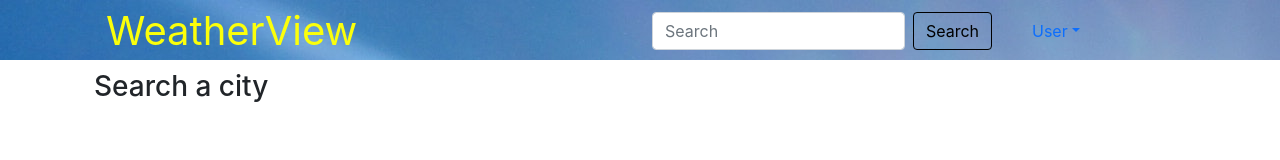
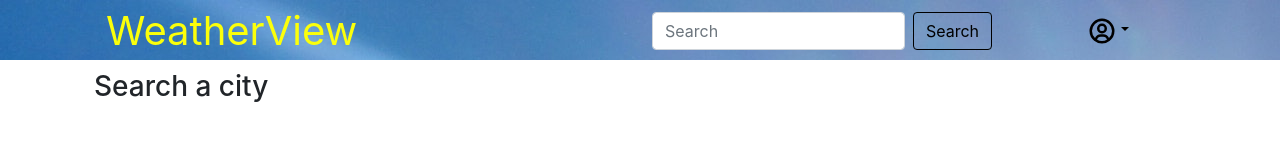
Before and after one commit to algmoreno/weatherview-react, a React (Create React App) app: page / in a window 1280 px wide. Shown: the top 160 px of the page. Built offline with nearby package versions, Linux system fonts and the light colour scheme; no server answers.

Commit message:
login/signup icon

```diff
--- a/package.json
+++ b/package.json
@@ -10,6 +10,7 @@
     "react": "^17.0.2",
     "react-bootstrap": "^2.0.0-rc.0",
     "react-dom": "^17.0.2",
+    "react-icons": "^4.3.1",
     "react-router-dom": "^5.3.0",
     "react-scripts": "4.0.3",
     "web-vitals": "^1.1.2"
--- a/src/components/Header/index.js
+++ b/src/components/Header/index.js
@@ -8,6 +8,7 @@ import Form from 'react-bootstrap/Form';
 import FormControl from 'react-bootstrap/FormControl';
 import Button from 'react-bootstrap/Button';
 import Container from 'react-bootstrap/Container';
+import { BiUserCircle } from 'react-icons/bi';
 import sunny from '../../assets/images/sunny.jpg';
 
 function Header() {
@@ -60,12 +61,10 @@ function Header() {
           </Form>
         </div>
         <div className='col-2'>
-          <NavDropdown title="User" id="navbarScrollingDropdown">
+          <NavDropdown className='user-dropdown' title= {<BiUserCircle className='user-icon' />} id="navbarScrollingDropdown">
             <NavDropdown.Item href="/signin">Sign In</NavDropdown.Item>
             <NavDropdown.Divider />
             <NavDropdown.Item href="/signup">Create Account</NavDropdown.Item>
-
-
           </NavDropdown>
         </div>
       </Container>
--- a/src/components/Header2/index.js
+++ b/src/components/Header2/index.js
@@ -8,6 +8,7 @@ import Form from 'react-bootstrap/Form';
 import FormControl from 'react-bootstrap/FormControl';
 import Button from 'react-bootstrap/Button';
 import Container from 'react-bootstrap/Container';
+import { BiUserCircle } from 'react-icons/bi';
 import sunny from '../../assets/images/sunny.jpg';
 
 function Header2() {
@@ -15,22 +16,18 @@ function Header2() {
   return (
     <Navbar className='header' fixed='top' variant="dark">
       <Container className='row justify-content-start search-container'>
-
         <div className='col-6'>
           <Navbar.Brand className='header-text' href="/">WeatherView</Navbar.Brand>
         </div>
-
         <div className='col-4'>
-
         </div>
         <div className='col-2'>
-        <NavDropdown title="User" id="navbarScrollingDropdown">
+        <NavDropdown className='user-dropdown' title= {<BiUserCircle className='user-icon' />} id="navbarScrollingDropdown">
             <NavDropdown.Item href="/signin">Sign In</NavDropdown.Item>
             <NavDropdown.Divider />
             <NavDropdown.Item href="/signup">Create Account</NavDropdown.Item>
           </NavDropdown>
         </div>
-
       </Container>
     </Navbar>
   )
--- a/src/index.css
+++ b/src/index.css
@@ -134,3 +134,19 @@ code {
   margin: auto;
   margin-top: 100px;
 }
+
+.user-dropdown {
+  justify-content: center;
+  width: 30%;
+  margin: auto;
+}
+
+.user-icon {
+  height: 30px;
+  width: 30px;
+  color: black;
+}
+
+.dropdown-toggle:after {
+  color: black;
+}
```
Also changed, not shown: 1 other file (tests, documents, lock files or other folders).
